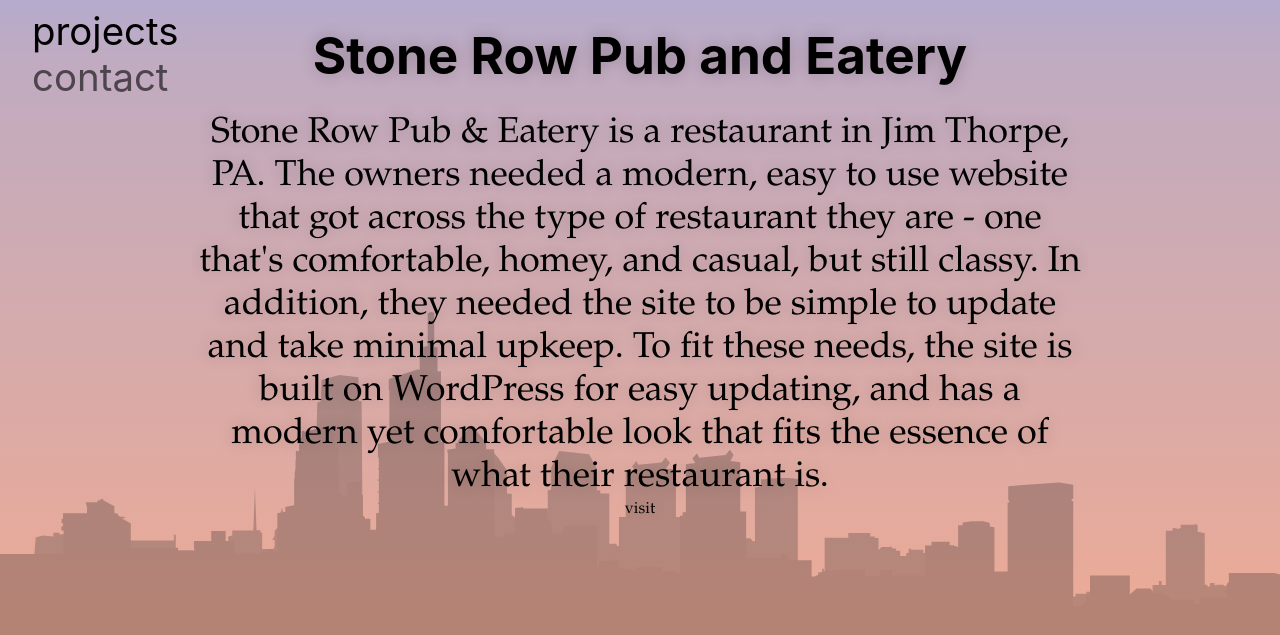
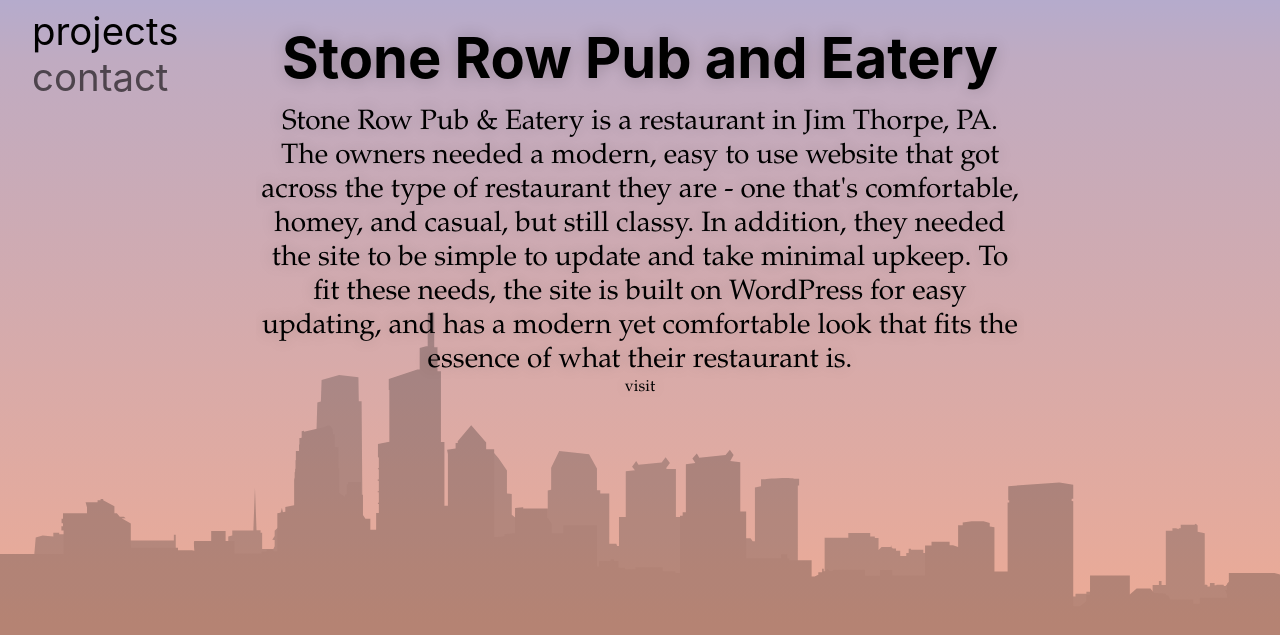
Before and after one commit to w-biggs/Portfolio, a website: page dev/projects/index.html in a window 1280 px wide. Shown: the part 139-774 px from the top of the page. Drawn offline with nearby package versions, Linux system fonts and the light colour scheme; files that its build step writes are made by us from their sources; files whose address does not match are found by name; a web font is replaced by a local one.

Commit message:
tweaking element sizes for projects page

```diff
--- a/dev/scss/projects.scss
+++ b/dev/scss/projects.scss
@@ -1,3 +1,17 @@
 body{
   background: linear-gradient(#9CABE6, #c0abc1 25%, #EFAA92);
 }
+
+main{
+  max-width: 60%;
+}
+
+section{
+  h1{
+    font-size: 3.5rem;
+  }
+  p{
+    font-size: 1.75rem;
+    margin: 0.5em 0 0 0;
+  }
+}
```
